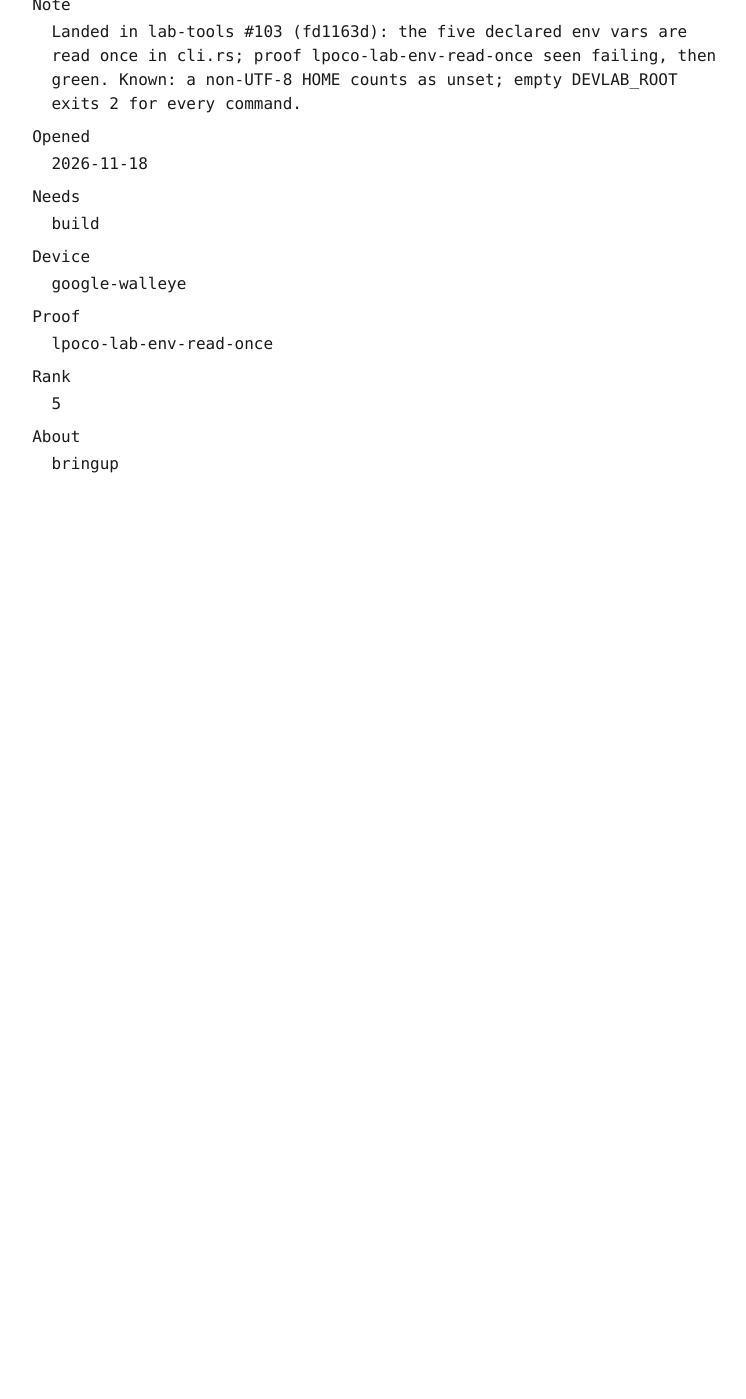
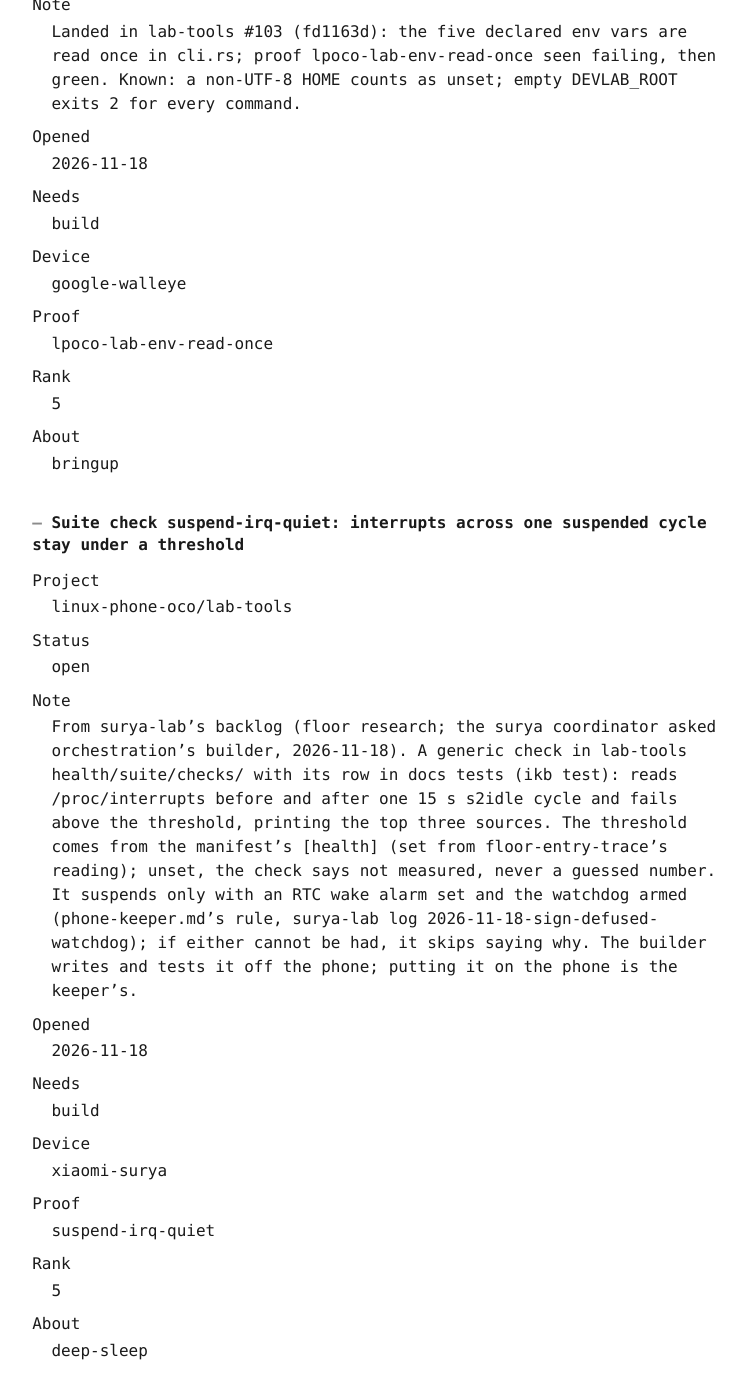
Before and after one commit to linux-phone-oco/docs, a Jekyll site: the page built from docs/backlog.md, in a window 1280 px wide and 1400 px high, scrolled down 87194 px. Shown: the whole window, without its empty margins (261-1007 px from the left). Built offline with Jekyll 4.4.1, drawn with Linux system fonts in a browser that asks for light colours; our own code applies the rules of GitHub Pages for plain Markdown files; before the commit the page ends 87786 px from its top, so only the background shows below that.

Commit message:
docs: lab-tools suspend-irq-quiet-check, the builder's next item (#410)
From surya-lab's floor research: a generic suite check, so it is lab-tools'
and docs'. It suspends only with an RTC alarm set and the watchdog armed.

Co-authored-by: surya-keeper-6 <agent@creation-guidelines>
Co-authored-by: Claude Opus 5.5 <noreply@anthropic.com>

```diff
--- a/docs/backlog.md
+++ b/docs/backlog.md
@@ -3438,3 +3438,34 @@ Rank
 
 About
 : bringup
+
+
+<a id="suspend-irq-quiet-check"></a>
+### Suite check suspend-irq-quiet: interrupts across one suspended cycle stay under a threshold
+
+Project
+: linux-phone-oco/lab-tools
+
+Status
+: open
+
+Note
+: From surya-lab's backlog (floor research; the surya coordinator asked orchestration's builder, 2026-11-18). A generic check in lab-tools health/suite/checks/ with its row in docs tests (ikb test): reads /proc/interrupts before and after one 15 s s2idle cycle and fails above the threshold, printing the top three sources. The threshold comes from the manifest's [health] (set from floor-entry-trace's reading); unset, the check says not measured, never a guessed number. It suspends only with an RTC wake alarm set and the watchdog armed (phone-keeper.md's rule, surya-lab log 2026-11-18-sign-defused-watchdog); if either cannot be had, it skips saying why. The builder writes and tests it off the phone; putting it on the phone is the keeper's.
+
+Opened
+: 2026-11-18
+
+Needs
+: build
+
+Device
+: xiaomi-surya
+
+Proof
+: suspend-irq-quiet
+
+Rank
+: 5
+
+About
+: deep-sleep
```
Also changed, not shown: docs/index.md (+1 -1 lines), data/backlog.json.
